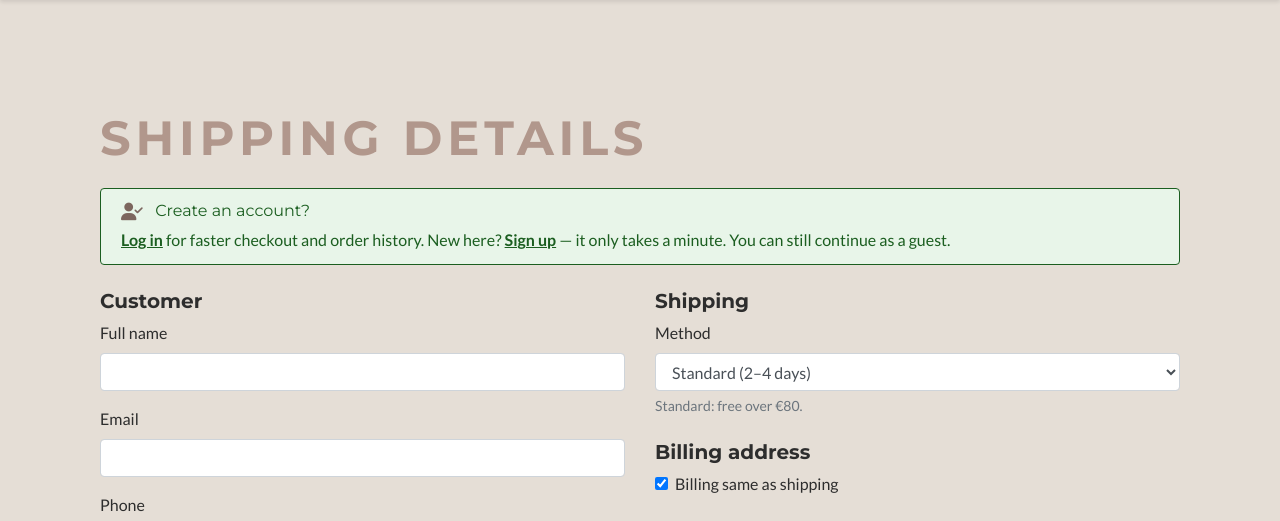
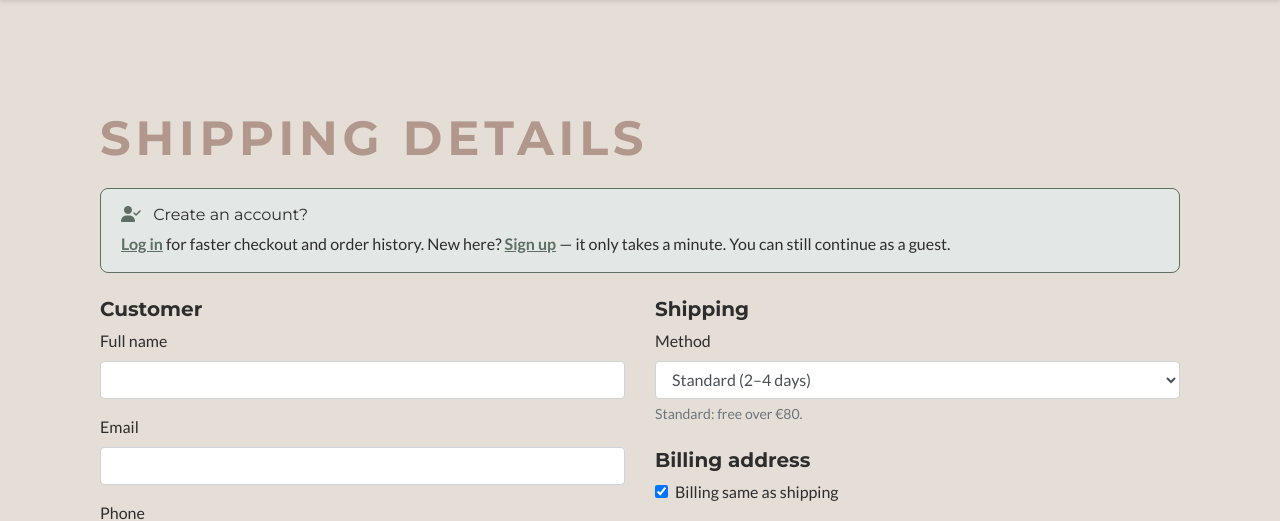
Before and after one commit to emelie-nilsson/fempowered, a Django app: page /checkout/address/ in a window 1280 px wide. Shown: the part 66-587 px from the top of the page. Run offline with Django 3.2, Linux system fonts and the light colour scheme.

Commit message:
Adjust styling on nudges on checkout page

```diff
--- a/static/css/style.css
+++ b/static/css/style.css
@@ -674,21 +674,26 @@ body.error-404 .btn-outline-secondary {
   vertical-align: middle;
 }
 
-/* Override Bootstrap's success alert to match Fempowered green */
-.alert-success {
-  color: #1b5e20;
-  background-color: #e8f5e9;
-  border-color: #1b5e20;
+.checkout-nudge {
+  background-color: #e3e7e5; /* light moss tone */
+  border: 1px solid var(--secondary-color); /* moss border */
+  border-radius: .5rem;
+  padding: 1rem 1.25rem;
+  color: var(--primary-color); /* dark text for contrast */
 }
 
-.alert-success .alert-link {
-  color: #1b5e20;
+.checkout-nudge h2 {
+  font-size: 1rem;
+  margin-bottom: .5rem;
+  color: var(--primary-color);
+}
+
+.checkout-nudge h2 i {
+  color: var(--secondary-color);
+}
+
+.checkout-nudge a {
+  color: var(--secondary-color);
   font-weight: 600;
   text-decoration: underline;
 }
-
-.alert-success h2 i {
-  color: var(--middle-color);
-  font-size: 1.1em;
-  vertical-align: middle;
-}
--- a/templates/checkout/checkout_address.html
+++ b/templates/checkout/checkout_address.html
@@ -6,17 +6,18 @@
   <h1 class="main-heading">Shipping details</h1>
   <!-- Show a compact account hint only for guests -->
   {% if not user.is_authenticated %}
-    <div class="alert alert-success mt-3" role="alert">
+    <div class="checkout-nudge mt-3">
       <h2 class="h6 mb-2">
         <i class="fa-solid fa-user-check mr-2"></i> Create an account?
       </h2>
       <p class="mb-0">
-        <a href="{% url 'account_login' %}" class="alert-link">Log in</a> for faster checkout and order history.
-        New here? <a href="{% url 'account_signup' %}" class="alert-link">Sign up</a> — it only takes a minute.
+        <a href="{% url 'account_login' %}">Log in</a> for faster checkout and order history.
+        New here? <a href="{% url 'account_signup' %}">Sign up</a> — it only takes a minute.
         You can still continue as a guest.
       </p>
     </div>
   {% endif %}
+
 
 
 
```
